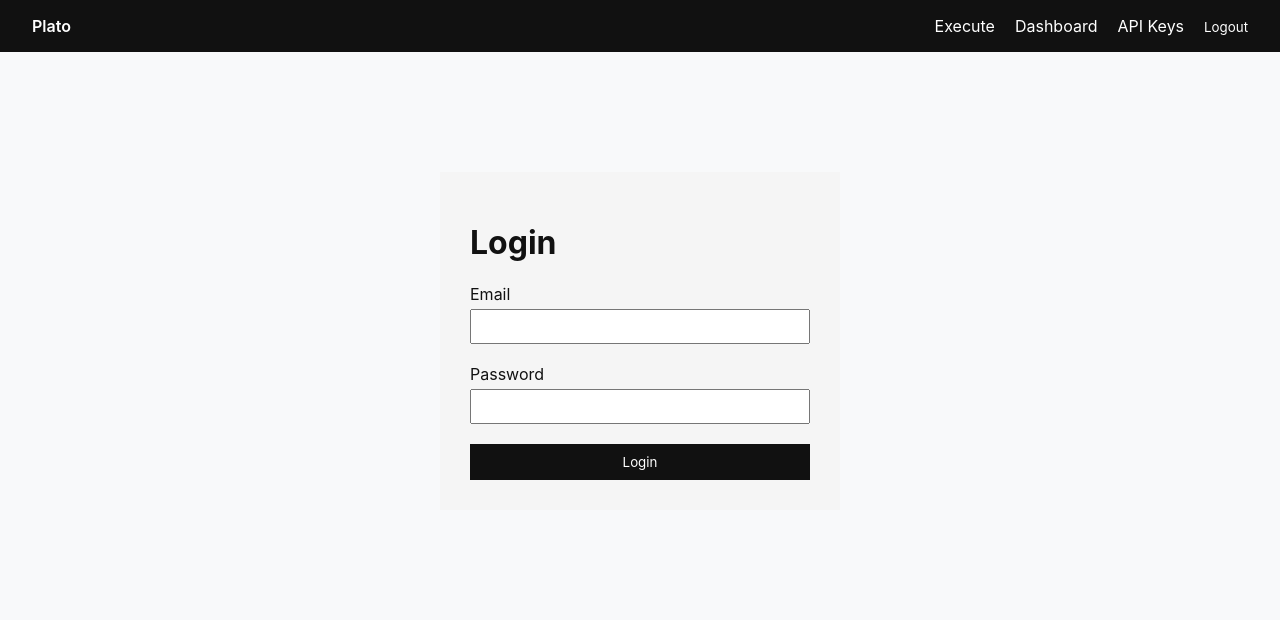
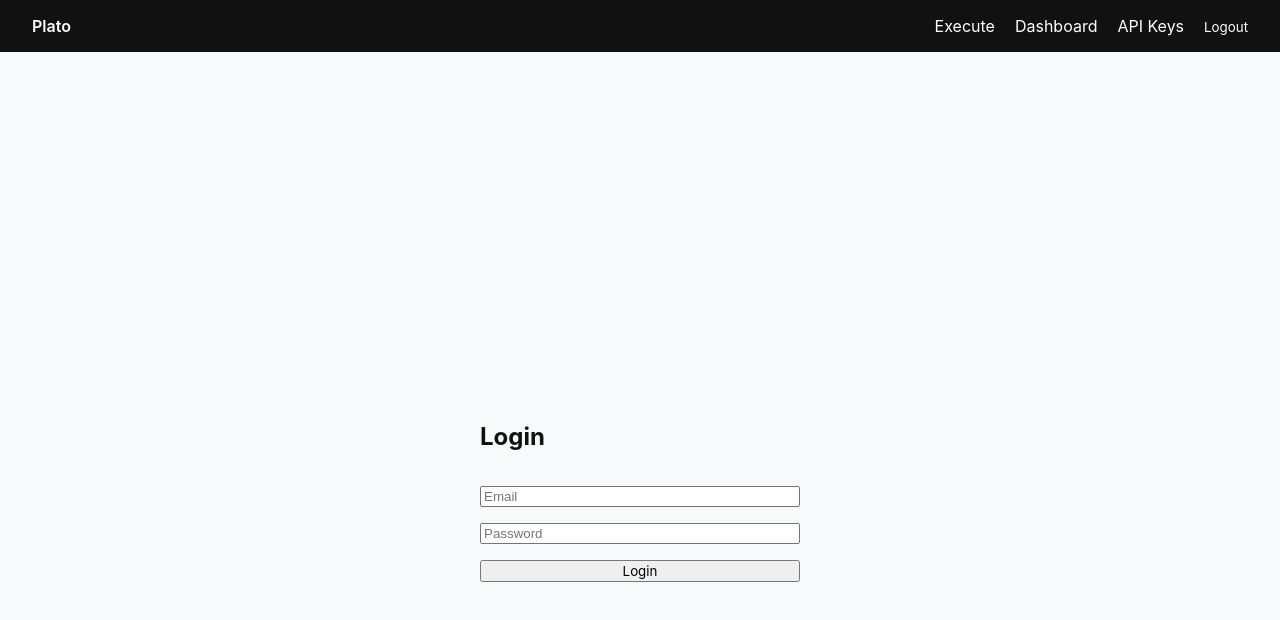
Before and after one commit to platodesignio/platosystem, a Next.js app: page /login in a window 1280 px wide. Shown: the top 620 px of the page. Built offline with nearby package versions, Linux system fonts and the light colour scheme.

Commit message:
Update page.tsx

```diff
--- a/app/login/page.tsx
+++ b/app/login/page.tsx
@@ -7,118 +7,120 @@ export default function LoginPage() {
   const router = useRouter();
 
   const [email, setEmail] = useState("");
-  const [password, setPassword] = useState("");
-  const [loading, setLoading] = useState(false);
-  const [error, setError] = useState<string | null>(null);
+  const [password, setPassword] =
+    useState("");
+  const [loading, setLoading] =
+    useState(false);
+  const [error, setError] =
+    useState<string | null>(null);
 
-  async function handleLogin(e: React.FormEvent) {
+  async function handleLogin(
+    e: React.FormEvent
+  ) {
     e.preventDefault();
-
-    if (!email || !password) return;
 
     setLoading(true);
     setError(null);
 
     try {
-      const res = await fetch("/api/auth/login", {
+      const response = await fetch(
+        "/api/auth/login",
+        {
           method: "POST",
           headers: {
-          "Content-Type": "application/json"
+            "Content-Type":
+              "application/json"
           },
+          credentials: "include", // ★重要
           body: JSON.stringify({
             email,
             password
           })
-      });
+        }
+      );
 
-      const data = await res.json();
+      const data =
+        await response.json();
 
-      if (!res.ok) {
-        setError(data.error || "Login failed");
-        setLoading(false);
-        return;
+      if (!response.ok) {
+        throw new Error(
+          data.error ||
+            "Login failed"
+        );
       }
 
-      // 成功時 dashboard へ
+      // ログイン成功 → ダッシュボードへ
       router.push("/dashboard");
-    } catch (err) {
-      setError("Unexpected error occurred");
+      router.refresh();
+    } catch (err: any) {
+      setError(
+        err.message ||
+          "Login error"
+      );
+    } finally {
+      setLoading(false);
     }
-
-    setLoading(false);
   }
 
   return (
     <div
       style={{
-        maxWidth: 400,
-        margin: "80px auto",
-        padding: 30,
-        backgroundColor: "#f5f5f5"
+        minHeight: "100vh",
+        display: "flex",
+        alignItems: "center",
+        justifyContent: "center"
       }}
     >
-      <h1>Login</h1>
+      <form
+        onSubmit={handleLogin}
+        style={{
+          width: 320,
+          display: "flex",
+          flexDirection: "column",
+          gap: 16
+        }}
+      >
+        <h2>Login</h2>
 
-      <form onSubmit={handleLogin}>
-        <div style={{ marginBottom: 20 }}>
-          <label>Email</label>
         <input
           type="email"
+          placeholder="Email"
+          required
           value={email}
           onChange={(e) =>
             setEmail(e.target.value)
           }
-            required
-            style={{
-              width: "100%",
-              padding: 8,
-              marginTop: 5
-            }}
         />
-        </div>
 
-        <div style={{ marginBottom: 20 }}>
-          <label>Password</label>
         <input
           type="password"
+          placeholder="Password"
+          required
           value={password}
           onChange={(e) =>
             setPassword(e.target.value)
           }
-            required
-            style={{
-              width: "100%",
-              padding: 8,
-              marginTop: 5
-            }}
         />
-        </div>
+
+        <button
+          type="submit"
+          disabled={loading}
+        >
+          {loading
+            ? "Logging in..."
+            : "Login"}
+        </button>
 
         {error && (
           <div
             style={{
-              marginBottom: 15,
-              color: "red"
+              color: "red",
+              fontSize: 14
             }}
           >
             {error}
           </div>
         )}
-
-        <button
-          type="submit"
-          disabled={loading}
-          style={{
-            width: "100%",
-            padding: "10px 0",
-            backgroundColor: "#111",
-            color: "#fff",
-            border: "none",
-            cursor: "pointer"
-          }}
-        >
-          {loading ? "Logging in..." : "Login"}
-        </button>
       </form>
     </div>
   );
```
Lines whose indentation alone changed are shown as unchanged.
